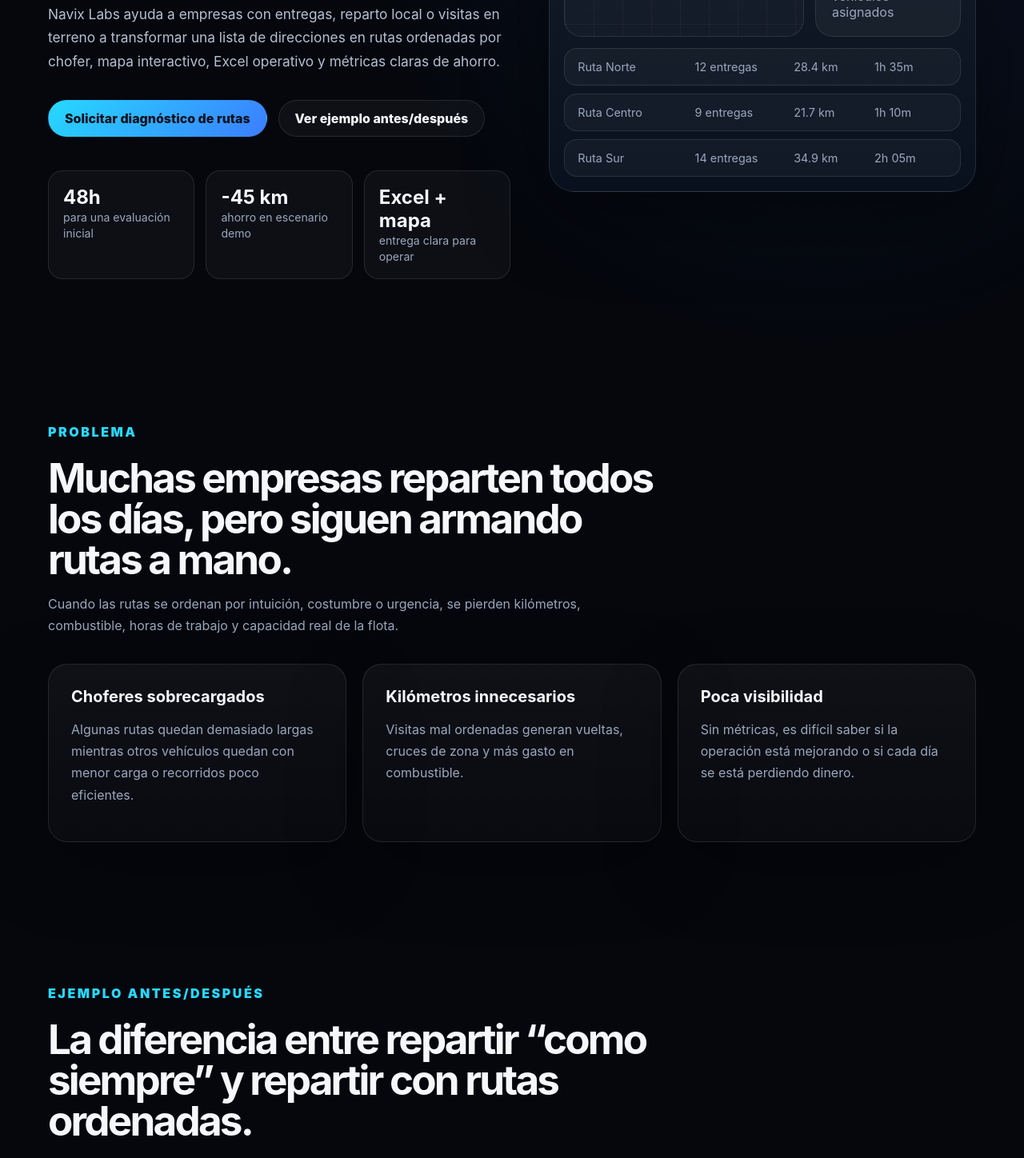
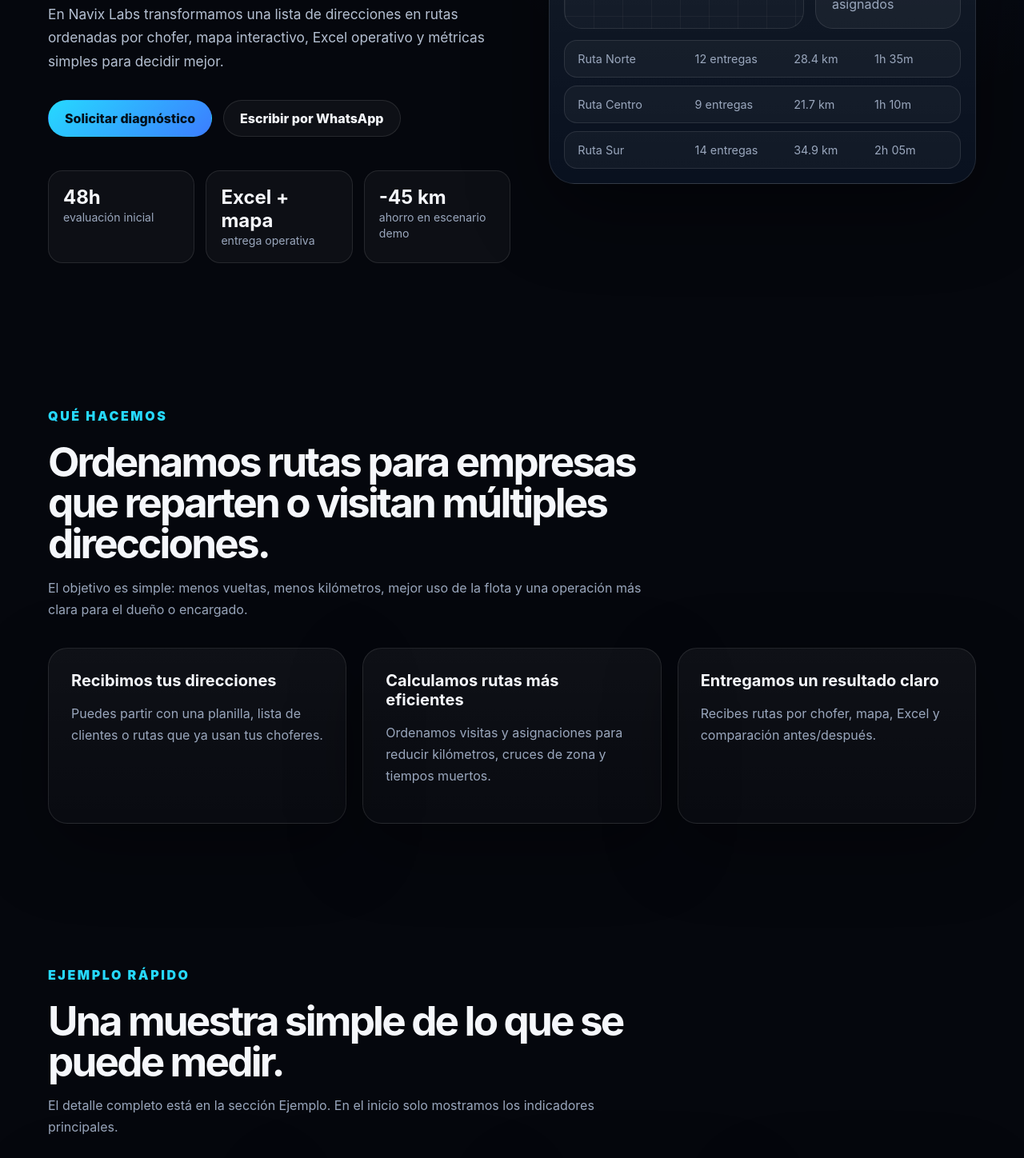
Before and after one commit to ktrnllopisa-pixel/navix-labs-next, a Next.js app: page / in a window 1280 px wide. Shown: the part 740-2188 px from the top of the page at 80% size. Built offline with nearby package versions, Linux system fonts and the light colour scheme.

Commit message:
Update page.jsx

```diff
--- a/app/page.jsx
+++ b/app/page.jsx
@@ -1,33 +1,22 @@
 import Button from "@/components/Button";
 import DashboardMockup from "@/components/DashboardMockup";
 import MetricCard from "@/components/MetricCard";
-import ProcessStep from "@/components/ProcessStep";
-import ServiceCard from "@/components/ServiceCard";
 import { metrics } from "@/data/metrics";
-import { services } from "@/data/services";
 
-const process = [
-  {
-    number: "01",
-    title: "Envías tus direcciones",
-    text: "Puedes partir con una planilla, lista de clientes, puntos de entrega o rutas actuales usadas por tus choferes.",
-  },
-  {
-    number: "02",
-    title: "Ordenamos y analizamos la operación",
-    text: "Revisamos zonas, cantidad de vehículos, entregas diarias, tiempos estimados y restricciones básicas.",
-  },
-  {
-    number: "03",
-    title: "Calculamos una ruta optimizada",
-    text: "Proponemos un orden de visitas más eficiente para reducir kilómetros, tiempos muertos y desorden operativo.",
-  },
-  {
-    number: "04",
-    title: "Recibes mapa, Excel y métricas",
-    text: "Entregamos una salida clara: rutas por chofer, mapa visual, kilómetros, tiempo estimado y comparación antes/después.",
-  },
-];
+const whatsappMessage = encodeURIComponent(
+  `Hola Navix Labs, quiero optimizar rutas para mi empresa.
+
+Nombre:
+Empresa:
+Ciudad:
+Cantidad de vehículos:
+Cantidad aprox. de entregas diarias:
+Rubro:
+¿Tengo direcciones en Excel?: Sí / No
+Principal problema actual:`
+);
+
+const whatsappUrl = `https://wa.me/56973860127?text=${whatsappMessage}`;
 
 export default function Home() {
   return (
@@ -43,33 +32,32 @@ export default function Home() {
             </h1>
 
             <p className="lead">
-              Navix Labs ayuda a empresas con entregas, reparto local o visitas
-              en terreno a transformar una lista de direcciones en rutas
+              En Navix Labs transformamos una lista de direcciones en rutas
               ordenadas por chofer, mapa interactivo, Excel operativo y métricas
-              claras de ahorro.
+              simples para decidir mejor.
             </p>
 
             <div className="heroActions">
-              <Button href="/contacto">Solicitar diagnóstico de rutas</Button>
-              <Button href="/demo" variant="secondary">
-                Ver ejemplo antes/después
+              <Button href="/contacto">Solicitar diagnóstico</Button>
+              <Button href={whatsappUrl} variant="secondary" external>
+                Escribir por WhatsApp
               </Button>
             </div>
 
             <div className="heroStats">
               <div className="statPill">
                 <strong>48h</strong>
-                <span>para una evaluación inicial</span>
+                <span>evaluación inicial</span>
+              </div>
+
+              <div className="statPill">
+                <strong>Excel + mapa</strong>
+                <span>entrega operativa</span>
               </div>
 
               <div className="statPill">
                 <strong>-45 km</strong>
                 <span>ahorro en escenario demo</span>
-              </div>
-
-              <div className="statPill">
-                <strong>Excel + mapa</strong>
-                <span>entrega clara para operar</span>
               </div>
             </div>
           </div>
@@ -81,40 +69,36 @@ export default function Home() {
       <section className="section">
         <div className="container">
           <div className="sectionHeader">
-            <p className="eyebrow">Problema</p>
-            <h2>
-              Muchas empresas reparten todos los días, pero siguen armando rutas
-              a mano.
-            </h2>
+            <p className="eyebrow">Qué hacemos</p>
+            <h2>Ordenamos rutas para empresas que reparten o visitan múltiples direcciones.</h2>
             <p>
-              Cuando las rutas se ordenan por intuición, costumbre o urgencia,
-              se pierden kilómetros, combustible, horas de trabajo y capacidad
-              real de la flota.
+              El objetivo es simple: menos vueltas, menos kilómetros, mejor uso
+              de la flota y una operación más clara para el dueño o encargado.
             </p>
           </div>
 
           <div className="grid gridThree">
             <article className="card">
-              <h3>Choferes sobrecargados</h3>
+              <h3>Recibimos tus direcciones</h3>
               <p>
-                Algunas rutas quedan demasiado largas mientras otros vehículos
-                quedan con menor carga o recorridos poco eficientes.
+                Puedes partir con una planilla, lista de clientes o rutas que ya
+                usan tus choferes.
               </p>
             </article>
 
             <article className="card">
-              <h3>Kilómetros innecesarios</h3>
+              <h3>Calculamos rutas más eficientes</h3>
               <p>
-                Visitas mal ordenadas generan vueltas, cruces de zona y más
-                gasto en combustible.
+                Ordenamos visitas y asignaciones para reducir kilómetros,
+                cruces de zona y tiempos muertos.
               </p>
             </article>
 
             <article className="card">
-              <h3>Poca visibilidad</h3>
+              <h3>Entregamos un resultado claro</h3>
               <p>
-                Sin métricas, es difícil saber si la operación está mejorando o
-                si cada día se está perdiendo dinero.
+                Recibes rutas por chofer, mapa, Excel y comparación
+                antes/después.
               </p>
             </article>
           </div>
@@ -124,14 +108,11 @@ export default function Home() {
       <section className="section">
         <div className="container">
           <div className="sectionHeader">
-            <p className="eyebrow">Ejemplo antes/después</p>
-            <h2>
-              La diferencia entre repartir “como siempre” y repartir con rutas
-              ordenadas.
-            </h2>
+            <p className="eyebrow">Ejemplo rápido</p>
+            <h2>Una muestra simple de lo que se puede medir.</h2>
             <p>
-              Este escenario de referencia muestra cómo una operación puede
-              reducir distancia recorrida al reorganizar visitas y asignaciones.
+              El detalle completo está en la sección Ejemplo. En el inicio solo
+              mostramos los indicadores principales.
             </p>
           </div>
 
@@ -145,114 +126,12 @@ export default function Home() {
               />
             ))}
           </div>
-        </div>
-      </section>
 
-      <section className="section">
-        <div className="container">
-          <div className="sectionHeader">
-            <p className="eyebrow">Qué vendemos</p>
-            <h2>Servicios simples para mejorar tus rutas sin complicarte.</h2>
-            <p>
-              No necesitas implementar un sistema complejo desde el primer día.
-              Puedes empezar con tus direcciones actuales y recibir una salida
-              operativa clara.
-            </p>
-          </div>
-
-          <div className="grid gridTwo">
-            {services.map((service) => (
-              <ServiceCard
-                key={service.title}
-                title={service.title}
-                description={service.description}
-                points={service.points}
-              />
-            ))}
-          </div>
-        </div>
-      </section>
-
-      <section className="section">
-        <div className="container">
-          <div className="sectionHeader">
-            <p className="eyebrow">Qué recibe el cliente</p>
-            <h2>Una entrega útil, no un informe difícil de entender.</h2>
-            <p>
-              La idea es que el dueño, administrador o encargado de operaciones
-              pueda usar los resultados sin saber de programación ni modelos
-              matemáticos.
-            </p>
-          </div>
-
-          <div className="grid gridThree">
-            <article className="card">
-              <h3>Rutas por chofer</h3>
-              <p>
-                Orden recomendado de visitas para cada vehículo o persona en
-                terreno.
-              </p>
-            </article>
-
-            <article className="card">
-              <h3>Mapa interactivo</h3>
-              <p>
-                Visualización de las rutas para entender zonas, recorridos y
-                distribución territorial.
-              </p>
-            </article>
-
-            <article className="card">
-              <h3>Excel operativo</h3>
-              <p>
-                Archivo claro con direcciones, orden de visita, chofer asignado,
-                kilómetros y tiempos estimados.
-              </p>
-            </article>
-
-            <article className="card">
-              <h3>Comparación antes/después</h3>
-              <p>
-                Métricas simples para mostrar cuánto mejora la operación frente
-                al escenario inicial.
-              </p>
-            </article>
-
-            <article className="card">
-              <h3>Ahorro estimado</h3>
-              <p>
-                Estimación de reducción de distancia, tiempo y combustible según
-                los datos disponibles.
-              </p>
-            </article>
-
-            <article className="card">
-              <h3>Resumen ejecutivo</h3>
-              <p>
-                Explicación corta para tomar decisiones sin entrar en detalles
-                técnicos.
-              </p>
-            </article>
-          </div>
-        </div>
-      </section>
-
-      <section className="section">
-        <div className="container">
-          <div className="sectionHeader">
-            <p className="eyebrow">Proceso</p>
-            <h2>Cómo funciona el diagnóstico de rutas.</h2>
-          </div>
-
-          <div className="processList">
-            {process.map((step) => (
-              <ProcessStep
-                key={step.number}
-                number={step.number}
-                title={step.title}
-                text={step.text}
-              />
-            ))}
+          <div className="heroActions">
+            <Button href="/demo">Ver ejemplo completo</Button>
+            <Button href="/dashboard" variant="secondary">
+              Ver reporte demo
+            </Button>
           </div>
         </div>
       </section>
@@ -260,18 +139,17 @@ export default function Home() {
       <section className="section">
         <div className="container">
           <div className="card">
-            <p className="eyebrow">Próximo paso</p>
-            <h2>Envía tus direcciones y evaluamos si puedes ahorrar kilómetros.</h2>
+            <p className="eyebrow">Siguiente paso</p>
+            <h2>Envíanos tus datos y vemos si tus rutas pueden mejorar.</h2>
             <p>
-              Para comenzar basta con saber cuántas entregas haces, cuántos
-              vehículos tienes, en qué ciudad operas y si cuentas con una
-              planilla de direcciones.
+              Para comenzar necesitamos ciudad, cantidad de vehículos, cantidad
+              aproximada de entregas y si tienes direcciones en Excel.
             </p>
 
             <div className="heroActions">
-              <Button href="/contacto">Solicitar diagnóstico</Button>
-              <Button href="/demo" variant="secondary">
-                Ver ejemplo de resultado
+              <Button href="/contacto">Completar formulario</Button>
+              <Button href={whatsappUrl} variant="secondary" external>
+                Escribir por WhatsApp
               </Button>
             </div>
           </div>
```
